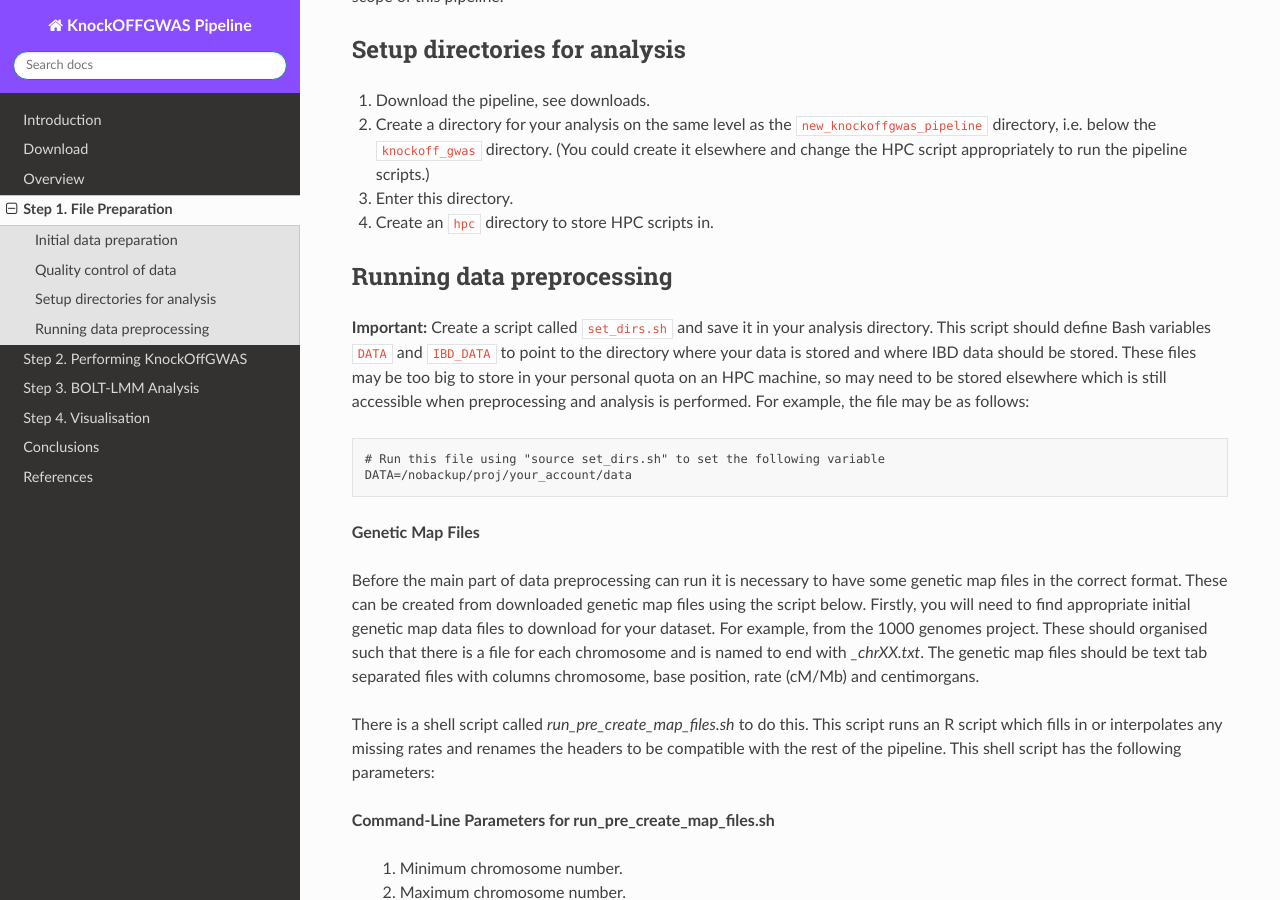
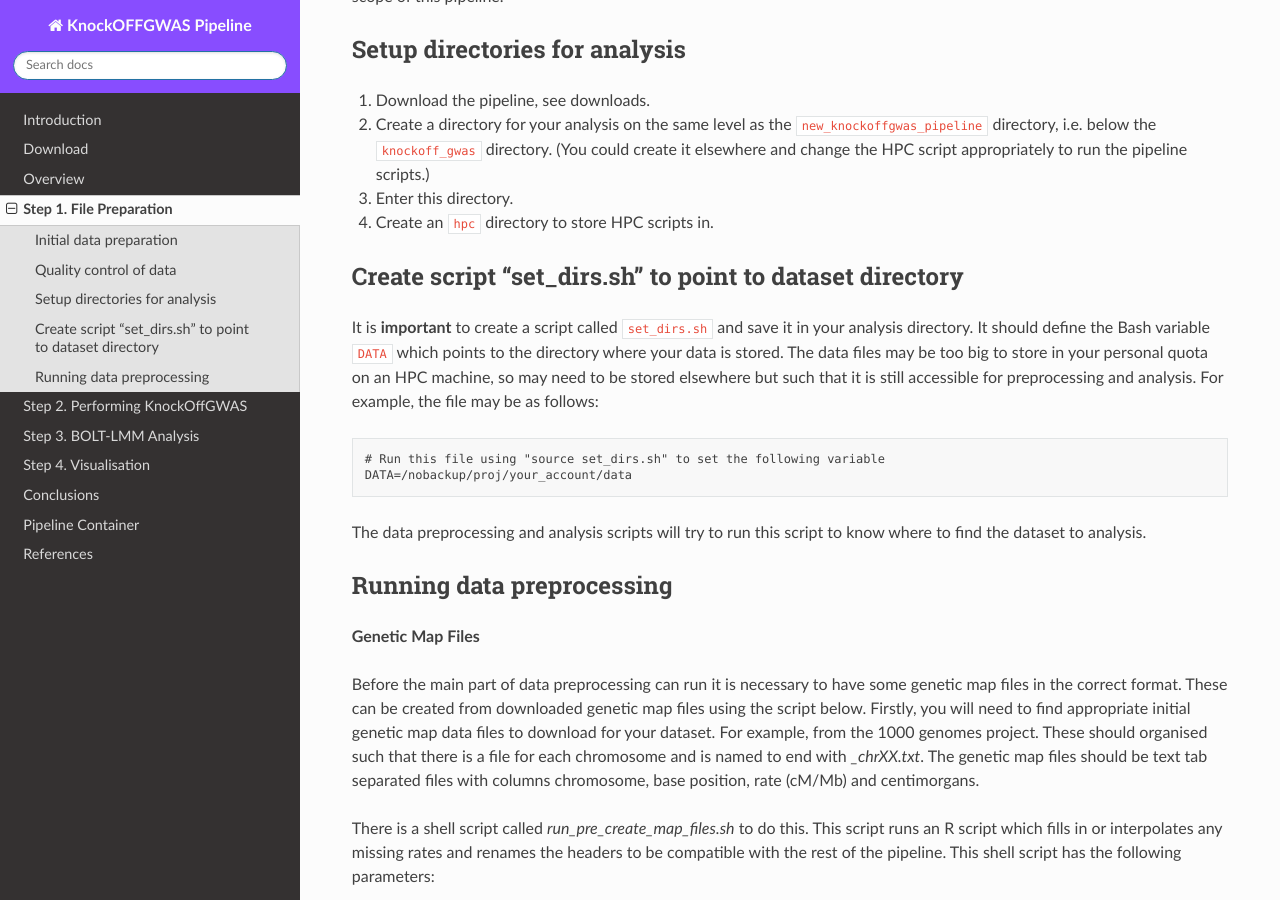
Before and after one commit to NewcastleRSE/knockoff-gwas, a Sphinx documentation site: the page built from docs/prep.rst, in a window 1280 px wide and 900 px high, scrolled down 888 px. Built offline with Sphinx 7.4.7 and the Read the Docs theme 3.1.0, drawn with Linux system fonts in a browser that asks for light colours; cross-references to code outside the pages are shown as plain code.

Commit message:
Container initial updates

```diff
--- /dev/null
+++ b/docs/container.rst
@@ -0,0 +1,72 @@
+.. _container:
+
+Pipeline Container
+==================
+
+🚧🚧 Under Construction 🚧🚧
+
+In order to make the pipeline as portable as possible across computing environments an `Apptainer <https://apptainer.org/>`_ container is supplied. This section gives a brief description on how to use the container and you should refer to the other sections for more details of the data preparation and analysis.
+
+Setup
+-----
+
+Create a directory for your analysis and save in it a script called ``set_dirs.sh`` which creates a variable called ``DATA`` which points to your dataset. The file should look something as follows:
+
+.. code-block:: none
+
+    # Run this file using "source set_dirs.sh" to set the following variable
+    DATA=/nobackup/proj/your_account/data
+
+Download the apptainer container file `kogwas.sif <TBA>`_ and save it in your analysis directory or somewhere accessible.
+
+Create an ``hpc`` directory to save scripts to run the data preparation and analysis.
+
+.. code-block:: none
+
+    mkdir hpc
+
+BOLT-LMM Analysis
+-----------------
+
+See :ref:`bolt_lmm` for further details. Create an HPC script to do the preprocessing in the ``hpc`` directory called ``cont-bolt-lmm.sh`` which should look something like the following:
+
+.. code-block:: none
+
+    #!/bin/bash
+    #SBATCH --partition=default_free
+    #SBATCH --account=your_account
+    #SBATCH --cpus-per-task=1
+    #SBATCH --mem=10GB
+    #SBATCH --output=app_bolt_lmm_%a.out
+
+    # Set dirs
+    source ./set_dirs.sh
+
+    date
+    echo "Running on $HOSTNAME PBC BOLT-LMM analysis using container"
+
+    apptainer exec kogwas.sif run_lmm.sh 1 22 $DATA/mydata pbc results $DATA"/tables/LDSCORE.1000G_EUR.GRCh38.tab.gz" $DATA"/tables/genetic_map_hg19_withX.txt.gz"
+
+    date
+
+As before, this will need to be updated for the requirements of the HPC machine that you are using.
+
+
+
+Run the analysis as an array job on the HPC with the following command:
+
+.. code-block:: none
+
+    sbatch hpc/bolt-lmm.sh
+
+or whatever is appropriate for the HPC machine you are using.
+
+Results for the analysis will be stored in the ``results/lmm`` with a statistics file for chromosomes 1-22 named ``stats_chr1_chr22_lmm.txt`` along with two clumping files `clump_chr1_chr22_lmm_regions.txt` and `clump_chr1_chr22_lmm_clumped.tab`.
+
+Run the analysis on the HPC with the following command:
+
+.. code-block:: none
+
+    sbatch hpc/bolt-lmm.sh
+
+or whatever is appropriate for the HPC machine you are using.
--- a/docs/index.rst
+++ b/docs/index.rst
@@ -38,6 +38,7 @@
    bolt_lmm
    visualisation
    conclusions
+   container
    references
 
 .. _contact:
--- a/docs/prep.rst
+++ b/docs/prep.rst
@@ -46,17 +46,24 @@
 3. Enter this directory.
 4. Create an ``hpc`` directory to store HPC scripts in.
 
-.. _running_prep:
+.. _data_directory:
 
-Running data preprocessing
---------------------------
+Create script "set_dirs.sh" to point to dataset directory
+---------------------------------------------------------
 
-**Important:** Create a script called ``set_dirs.sh`` and save it in your analysis directory. This script should define Bash variables ``DATA`` and ``IBD_DATA`` to point to the directory where your data is stored and where IBD data should be stored. These files may be too big to store in your personal quota on an HPC machine, so may need to be stored elsewhere which is still accessible when preprocessing and analysis is performed. For example, the file may be as follows:
+It is **important** to create a script called ``set_dirs.sh`` and save it in your analysis directory. It should define the Bash variable ``DATA`` which points to the directory where your data is stored. The data files may be too big to store in your personal quota on an HPC machine, so may need to be stored elsewhere but such that it is still accessible for preprocessing and analysis. For example, the file may be as follows:
 
 .. code-block:: none
 
     # Run this file using "source set_dirs.sh" to set the following variable
     DATA=/nobackup/proj/your_account/data
+
+The data preprocessing and analysis scripts will try to run this script to know where to find the dataset to analysis.
+
+.. _running_prep:
+
+Running data preprocessing
+--------------------------
 
 **Genetic Map Files**
 
```
Also changed, not shown: 1 other file.
